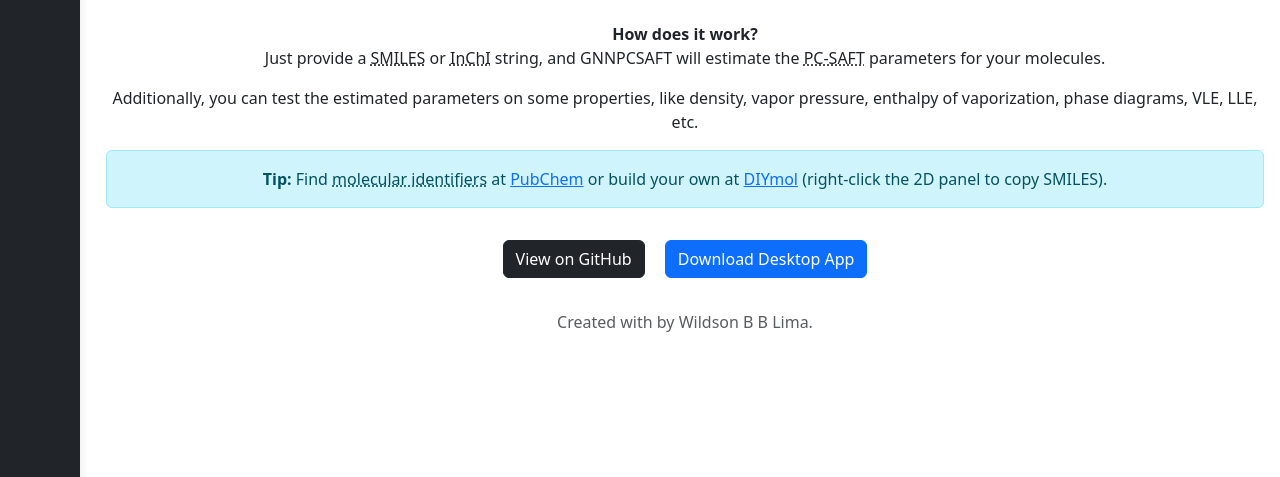
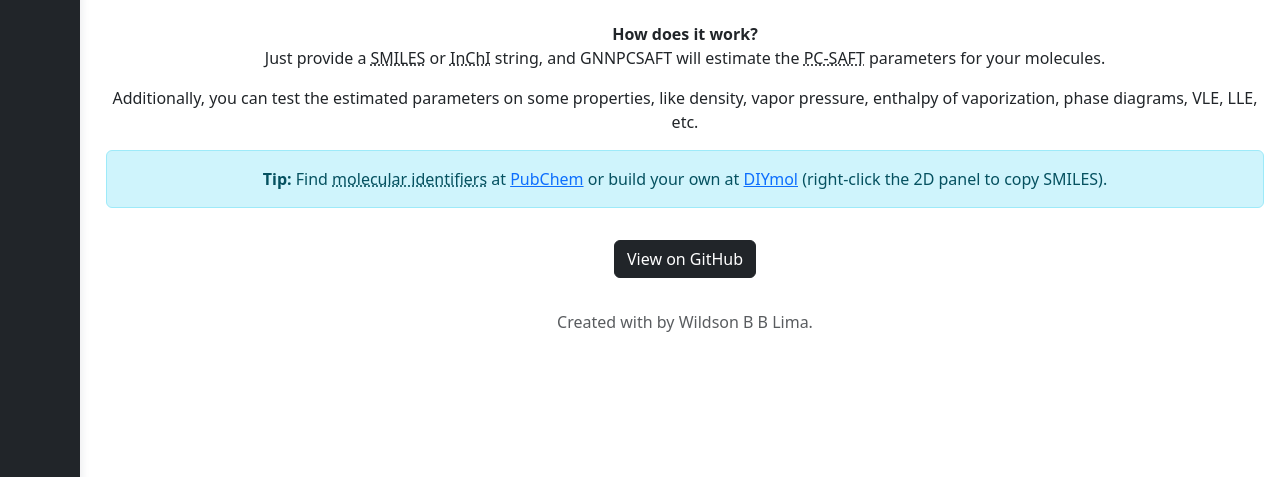
Before and after one commit to wildsonbbl/gnnepcsaftwebapp, a Django app: page /about/ in a window 1280 px wide. Shown: the part 206-683 px from the top of the page. Run offline with Django 4.2, Linux system fonts and the light colour scheme; data that the repository does not hold is empty; some libraries are stand-ins or nearby versions.

Commit message:
rm in-app link to update

```diff
--- a/gnnmodel/templates/about.html
+++ b/gnnmodel/templates/about.html
@@ -50,11 +50,6 @@
              class="btn btn-dark m-2">
             <i class="fab fa-github"></i> View on GitHub
           </a>
-          <a href="https://sourceforge.net/projects/gnnepcsaft/"
-             target="_blank"
-             class="btn btn-primary m-2">
-            <i class="fas fa-download"></i> Download Desktop App
-          </a>
         </div>
         <p class="text-muted mt-4">
           Created with <i class="fas fa-heart text-danger"></i> by Wildson B B Lima.
--- a/gnnmodel/views.py
+++ b/gnnmodel/views.py
@@ -1,6 +1,7 @@
 "request handler."
 
 import os.path as osp
+import platform
 
 from django.conf import settings
 from django.http import HttpResponse
@@ -83,23 +84,25 @@ def about(request):
         "latest_release_url": "",
     }
 
-    try:
-        latest_release = fetch_latest_release()
-    except (
-        OSError,
-        ValueError,
-    ):  # pragma: no cover - network failures are intentionally ignored
-        latest_release = None
+    if platform.system() != "Windows":
+        try:
+            latest_release = fetch_latest_release()
+        except (
+            OSError,
+            ValueError,
+        ):  # pragma: no cover - network failures are intentionally ignored
+            latest_release = None
 
-    if latest_release and is_newer_version(latest_release.tag_name, __version__):
-        update_context.update(
-            {
-                "update_available": True,
-                "latest_release_name": latest_release.name or latest_release.tag_name,
-                "latest_release_tag": latest_release.tag_name,
-                "latest_release_url": latest_release.html_url,
-            }
-        )
+        if latest_release and is_newer_version(latest_release.tag_name, __version__):
+            update_context.update(
+                {
+                    "update_available": True,
+                    "latest_release_name": latest_release.name
+                    or latest_release.tag_name,
+                    "latest_release_tag": latest_release.tag_name,
+                    "latest_release_url": latest_release.html_url,
+                }
+            )
 
     return render(request, "about.html", update_context)
 
```
